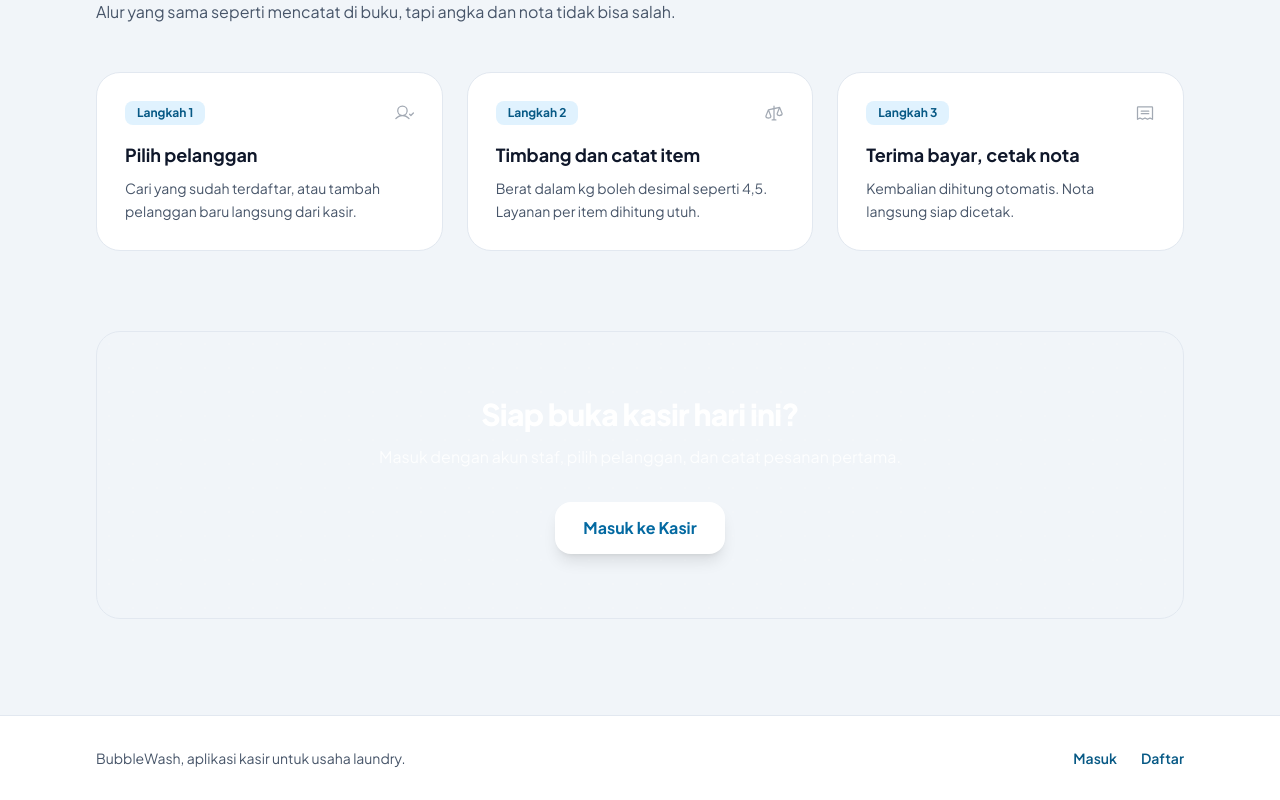
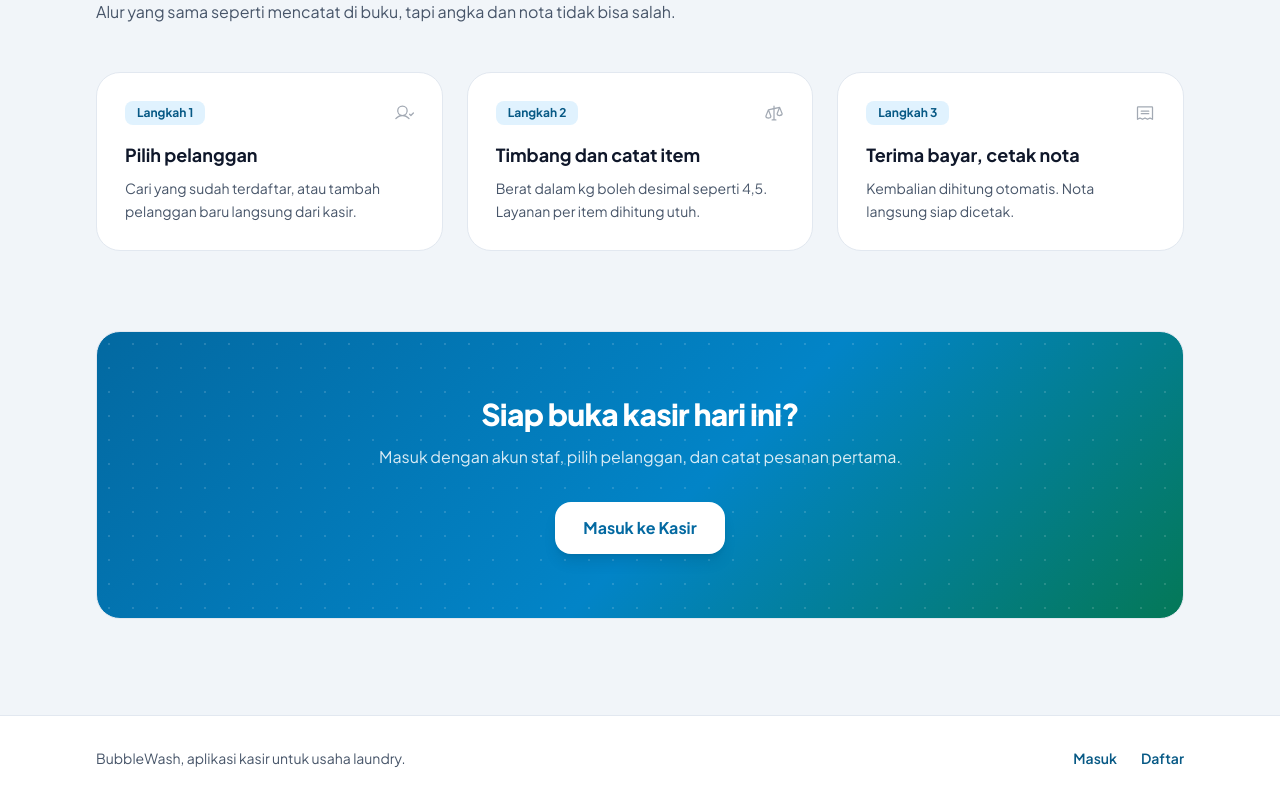
Before and after one commit to proyek3-pos/laundrypos-fe, a React (Vite) app: page / in a window 1280 px wide. Shown: the part 1497-2297 px from the top of the page. Built offline with nearby package versions, Linux system fonts and the light colour scheme; no server answers.

Commit message:
fix: gradient CTA tertimpa dots (background-image conflict), digabung multi-layer

```diff
--- a/src/pages/Landing.jsx
+++ b/src/pages/Landing.jsx
@@ -268,7 +268,7 @@ export default function Landing() {
             </div>
 
             <div className="mt-14 sm:mt-20">
-              <div className="lw-cta lw-dots relative overflow-hidden rounded-3xl border border-[var(--lw-line)] px-6 py-12 text-center sm:px-12 sm:py-16">
+              <div className="lw-cta relative overflow-hidden rounded-3xl border border-[var(--lw-line)] px-6 py-12 text-center sm:px-12 sm:py-16">
                 <div className="relative z-10 mx-auto max-w-xl">
                   <h2 className="mb-3 text-2xl font-extrabold tracking-tight text-[var(--lw-cta-ink)] sm:text-3xl">
                     Siap buka kasir hari ini?
--- a/src/styles/index.css
+++ b/src/styles/index.css
@@ -108,14 +108,13 @@
   background: var(--lw-hero);
 }
 .lw-cta {
-  background: var(--lw-cta);
+  /* dots + gradient dalam satu elemen: layer atas dots, bawah gradient */
+  background-image: radial-gradient(rgba(255, 255, 255, 0.14) 1.5px, transparent 1.5px),
+    var(--lw-cta);
+  background-size: 24px 24px, cover;
 }
 .lw-card-shadow {
   box-shadow: var(--lw-shadow-card);
-}
-.lw-dots {
-  background-image: radial-gradient(rgba(255, 255, 255, 0.14) 1.5px, transparent 1.5px);
-  background-size: 24px 24px;
 }
 [data-ltheme] .lw-t {
   transition: background-color 0.3s ease, border-color 0.3s ease, color 0.3s ease;
```
